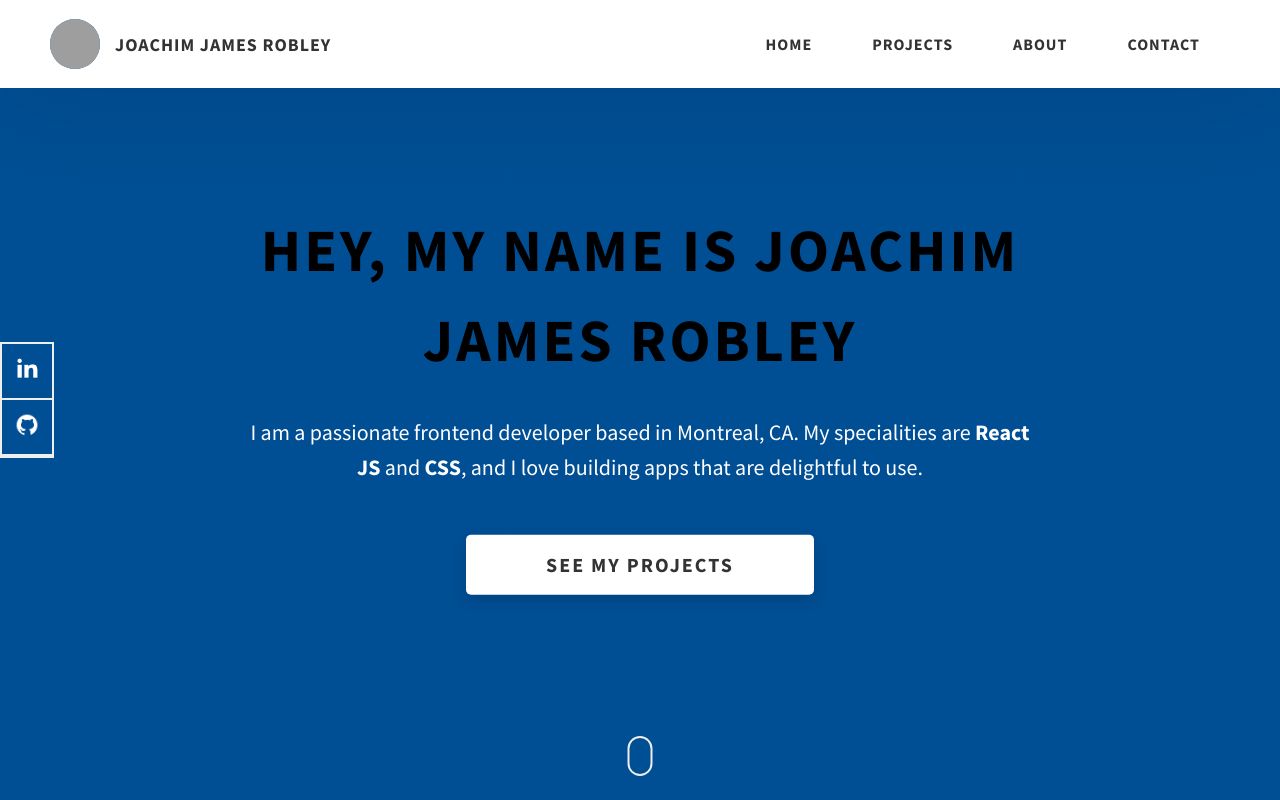
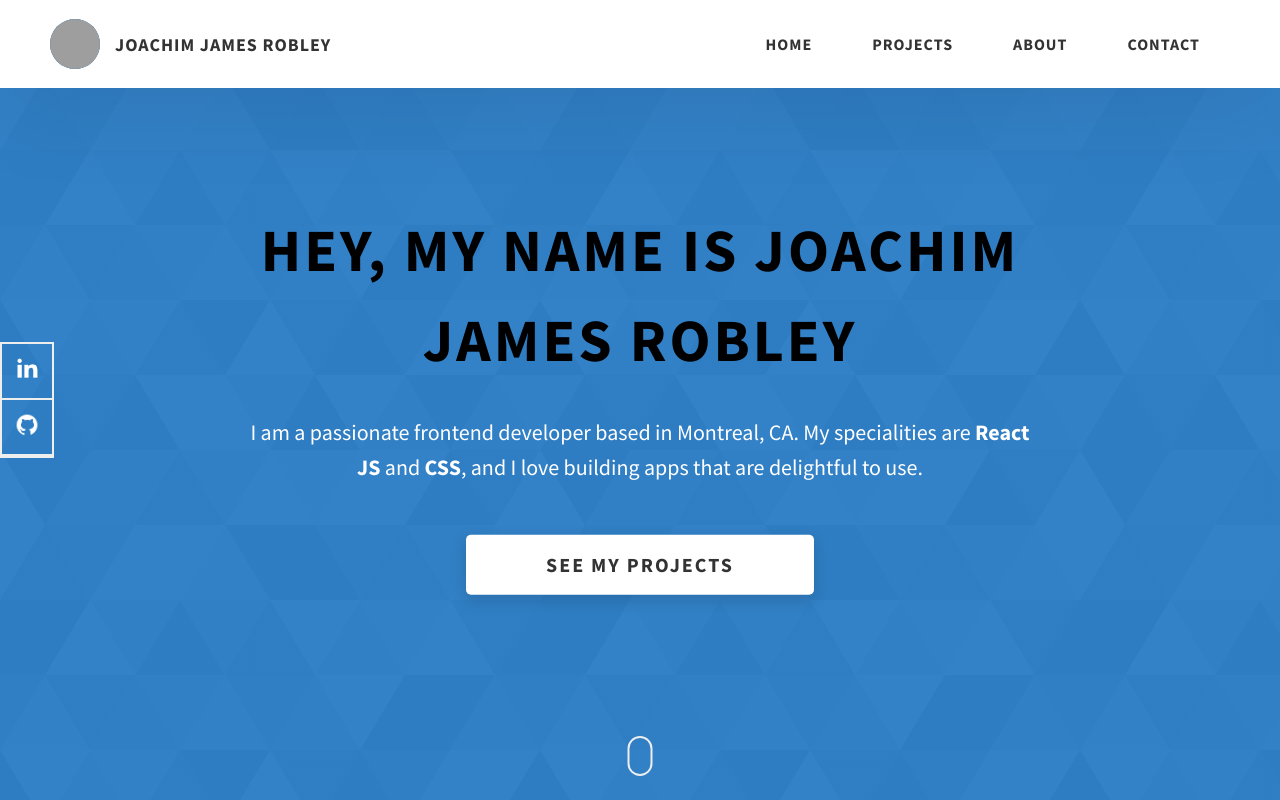
Before and after one commit to Simplycomplex64/my-portfolio, a website built with Vite: page index.html in a window 1280 px wide. Shown: the top 800 px of the page. Built offline with nearby package versions, Linux system fonts and the light colour scheme; grey boxes are pictures that could not be loaded; files whose address does not match are found by name.

Commit message:
Update style.css

```diff
--- a/css/style.css
+++ b/css/style.css
@@ -267,7 +267,7 @@ textarea {
 /* qwe */
 .home-hero {
   color: #fff;
-  background: linear-gradient(to right, rgba(var(--main-color), 0.8), rgba(var(--main-color), 0.8)), url(img/common-bg.svg);
+  background: linear-gradient(to right, rgba(var(--main-color), 0.8), rgba(var(--main-color), 0.8)), url(/img/common-bg.svg);
   background-position: center;
   height: 100vh;
   min-height: 80rem;
```
